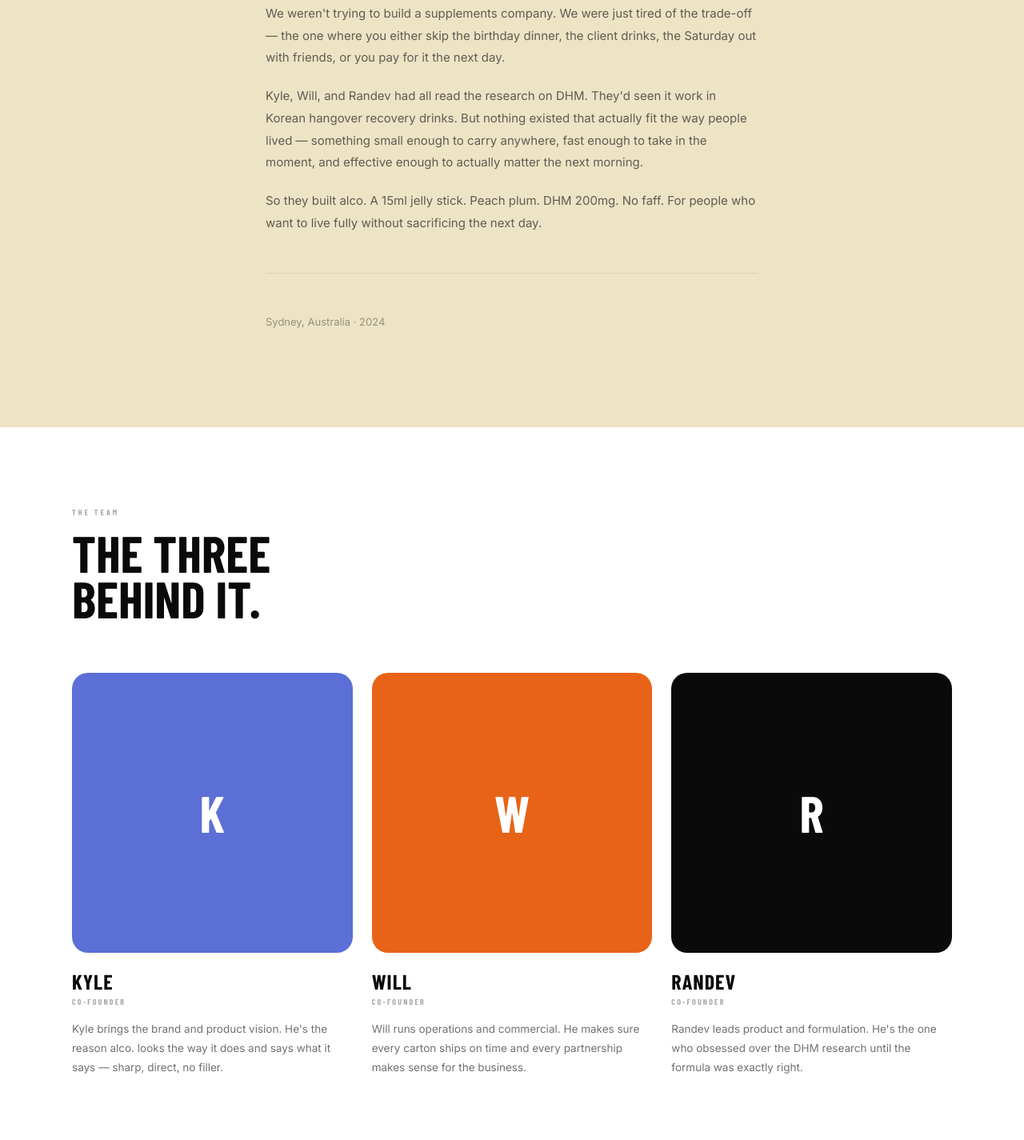
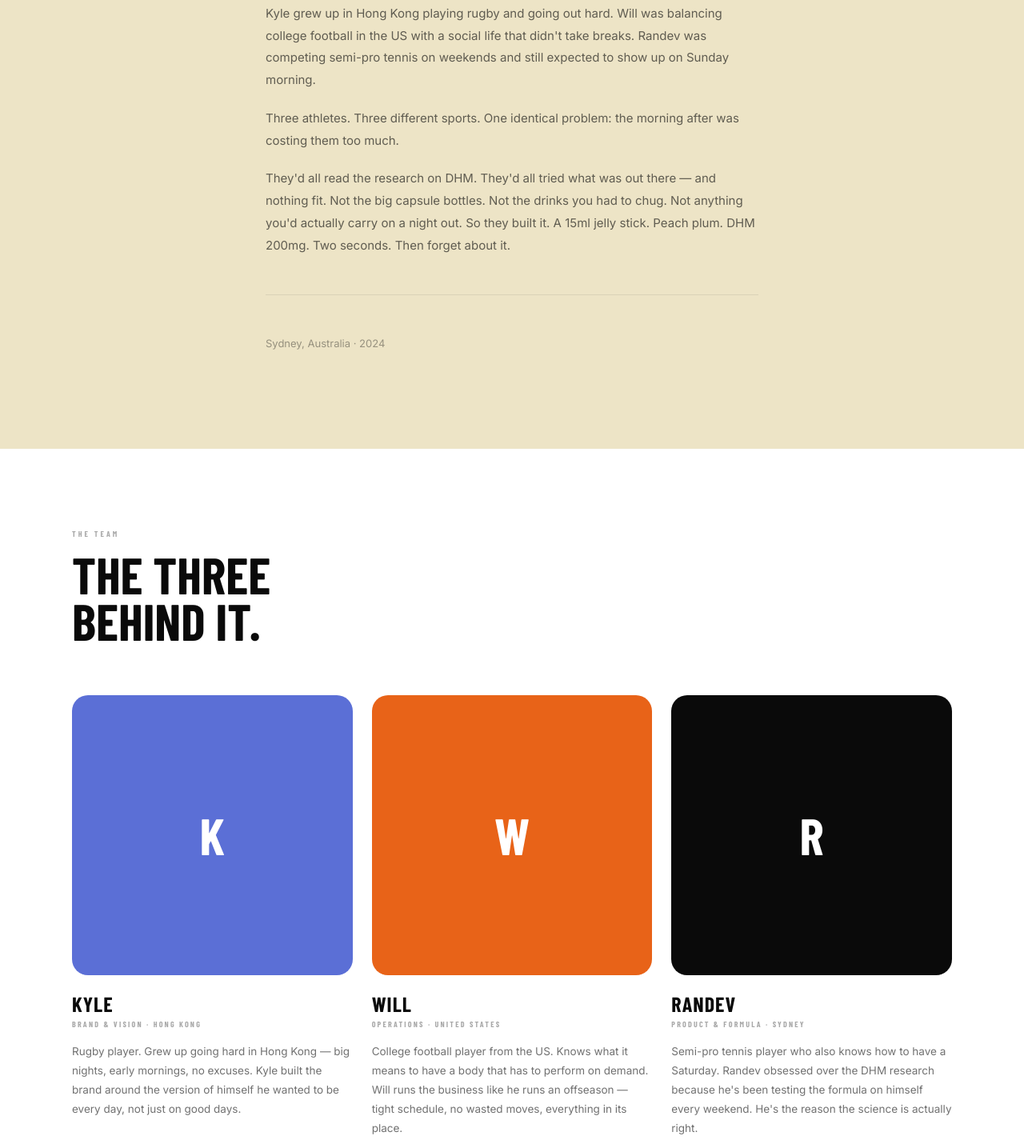
Before and after one commit to kyzltrade-cpu/alco-website, a plain HTML site: page about.html in a window 1280 px wide. Shown: the part 913-2338 px from the top of the page at 80% size. Drawn offline with nearby package versions, Linux system fonts and the light colour scheme; a web font is replaced by a local one.

Commit message:
feat: update founder bios with real backstories — rugby HK, football US, tennis

```diff
--- a/about.html
+++ b/about.html
@@ -168,16 +168,16 @@
 <section class="about-hero">
   <span class="about-eyebrow">Our Story</span>
   <h1 class="about-hero-hl">BUILT BY<br>PEOPLE WHO<br><mark>SHOW UP.</mark></h1>
-  <p class="about-hero-sub">Three mates who got tired of choosing between a good night and a good morning.</p>
+  <p class="about-hero-sub">A rugby player from Hong Kong, a college football player from the US, and a semi-pro tennis player — all with the same problem.</p>
 </section>
 
 <!-- STORY -->
 <div class="about-story">
   <span class="story-eyebrow">How It Started</span>
   <h2 class="story-hl">THE MORNING<br>AFTER PROBLEM.</h2>
-  <p class="story-p">We weren't trying to build a supplements company. We were just tired of the trade-off — the one where you either skip the birthday dinner, the client drinks, the Saturday out with friends, or you pay for it the next day.</p>
-  <p class="story-p">Kyle, Will, and Randev had all read the research on DHM. They'd seen it work in Korean hangover recovery drinks. But nothing existed that actually fit the way people lived — something small enough to carry anywhere, fast enough to take in the moment, and effective enough to actually matter the next morning.</p>
-  <p class="story-p">So they built alco. A 15ml jelly stick. Peach plum. DHM 200mg. No faff. For people who want to live fully without sacrificing the next day.</p>
+  <p class="story-p">Kyle grew up in Hong Kong playing rugby and going out hard. Will was balancing college football in the US with a social life that didn't take breaks. Randev was competing semi-pro tennis on weekends and still expected to show up on Sunday morning.</p>
+  <p class="story-p">Three athletes. Three different sports. One identical problem: the morning after was costing them too much.</p>
+  <p class="story-p">They'd all read the research on DHM. They'd all tried what was out there — and nothing fit. Not the big capsule bottles. Not the drinks you had to chug. Not anything you'd actually carry on a night out. So they built it. A 15ml jelly stick. Peach plum. DHM 200mg. Two seconds. Then forget about it.</p>
   <div class="story-divider"></div>
   <p class="story-p" style="font-size:13px;color:rgba(10,10,10,.38);">Sydney, Australia · 2024</p>
 </div>
@@ -194,8 +194,8 @@
           <span class="founder-initial">K</span>
         </div>
         <div class="founder-name">Kyle</div>
-        <span class="founder-role">Co-Founder</span>
-        <p class="founder-bio">Kyle brings the brand and product vision. He's the reason alco. looks the way it does and says what it says — sharp, direct, no filler.</p>
+        <span class="founder-role">Brand &amp; Vision · Hong Kong</span>
+        <p class="founder-bio">Rugby player. Grew up going hard in Hong Kong — big nights, early mornings, no excuses. Kyle built the brand around the version of himself he wanted to be every day, not just on good days.</p>
       </div>
 
       <div class="founder-card">
@@ -203,8 +203,8 @@
           <span class="founder-initial">W</span>
         </div>
         <div class="founder-name">Will</div>
-        <span class="founder-role">Co-Founder</span>
-        <p class="founder-bio">Will runs operations and commercial. He makes sure every carton ships on time and every partnership makes sense for the business.</p>
+        <span class="founder-role">Operations · United States</span>
+        <p class="founder-bio">College football player from the US. Knows what it means to have a body that has to perform on demand. Will runs the business like he runs an offseason — tight schedule, no wasted moves, everything in its place.</p>
       </div>
 
       <div class="founder-card">
@@ -212,8 +212,8 @@
           <span class="founder-initial">R</span>
         </div>
         <div class="founder-name">Randev</div>
-        <span class="founder-role">Co-Founder</span>
-        <p class="founder-bio">Randev leads product and formulation. He's the one who obsessed over the DHM research until the formula was exactly right.</p>
+        <span class="founder-role">Product &amp; Formula · Sydney</span>
+        <p class="founder-bio">Semi-pro tennis player who also knows how to have a Saturday. Randev obsessed over the DHM research because he's been testing the formula on himself every weekend. He's the reason the science is actually right.</p>
       </div>
 
     </div>
```
Also changed, not shown: index.html (+2 -2 lines).
